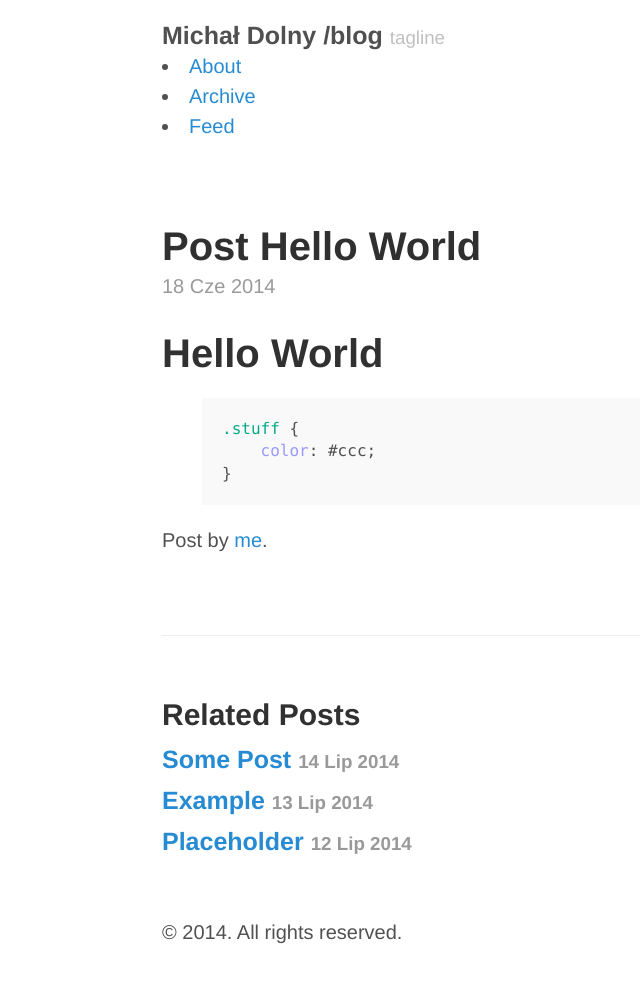
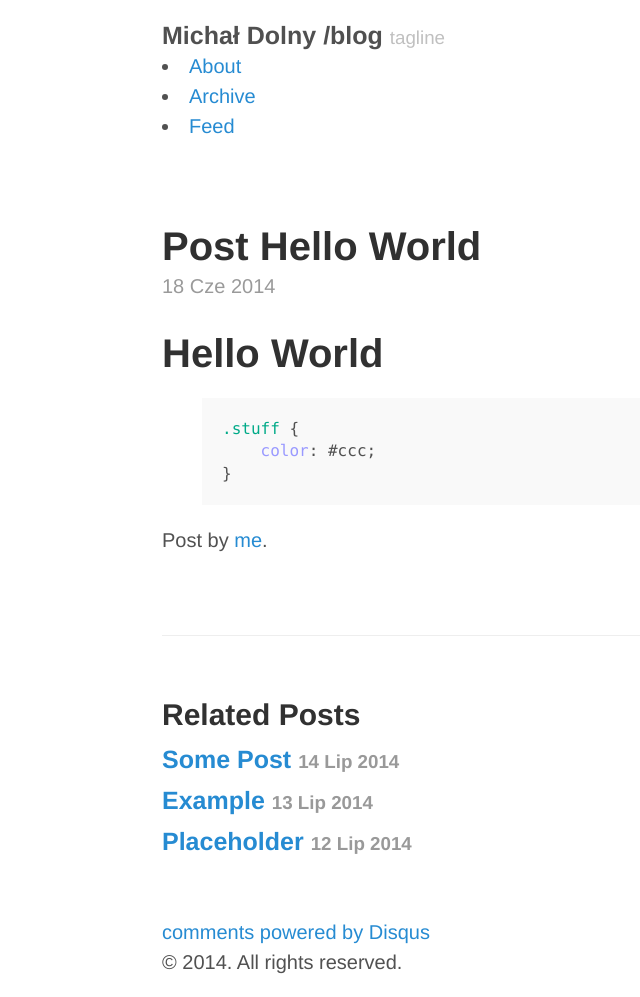
Before and after one commit to zdolny/jekyll-blog, a Jekyll site: the page built from _posts/2014-06-18-hello-world.md, in a window 1280 px wide. Shown: the whole page, without its empty margins (118-758 px from the left). Built offline with Jekyll 4.4.1, drawn with Linux system fonts in a browser that asks for light colours; comment, search, counter and statistics services are not loaded; before the commit the page ends 967 px from its top, so only the background shows below that; some of the changed lines change nothing that is shown.

Commit message:
add disqus

```diff
--- a/_layouts/post.html
+++ b/_layouts/post.html
@@ -62,3 +62,18 @@
         {% endfor %}
     </ul>
 </div>
+
+<div id="disqus_thread"></div>
+<script type="text/javascript">
+    /* * * CONFIGURATION VARIABLES: EDIT BEFORE PASTING INTO YOUR WEBPAGE * * */
+    var disqus_shortname = 'zdolny'; // required: replace example with your forum shortname
+
+    /* * * DON'T EDIT BELOW THIS LINE * * */
+    (function() {
+        var dsq = document.createElement('script'); dsq.type = 'text/javascript'; dsq.async = true;
+        dsq.src = '//' + disqus_shortname + '.disqus.com/embed.js';
+        (document.getElementsByTagName('head')[0] || document.getElementsByTagName('body')[0]).appendChild(dsq);
+    })();
+</script>
+<noscript>Please enable JavaScript to view the <a href="http://disqus.com/?ref_noscript">comments powered by Disqus.</a></noscript>
+<a href="http://disqus.com" class="dsq-brlink">comments powered by <span class="logo-disqus">Disqus</span></a>
```
Also changed, not shown: 1 other file.
